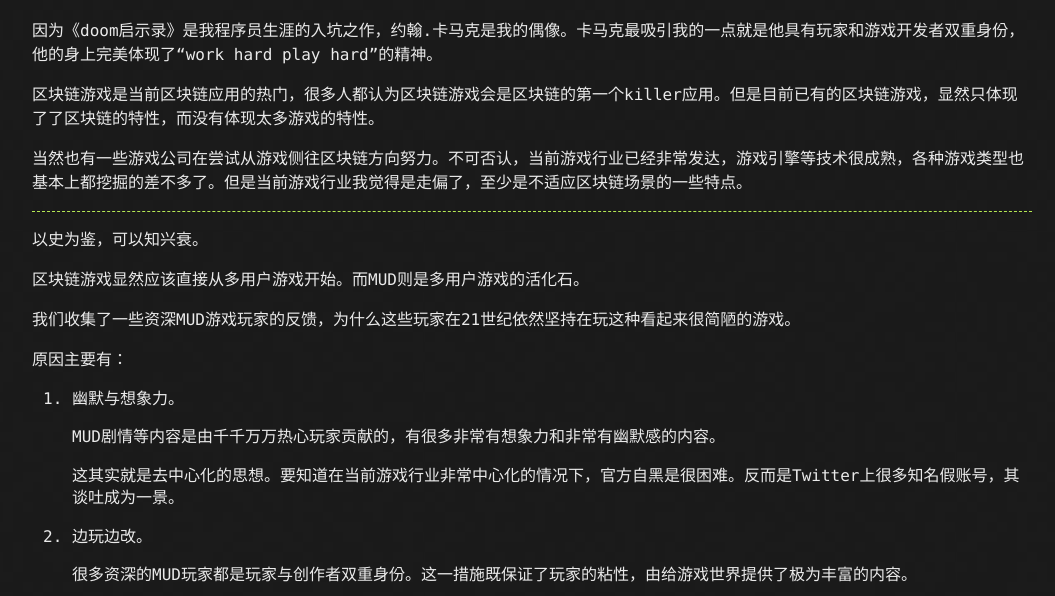
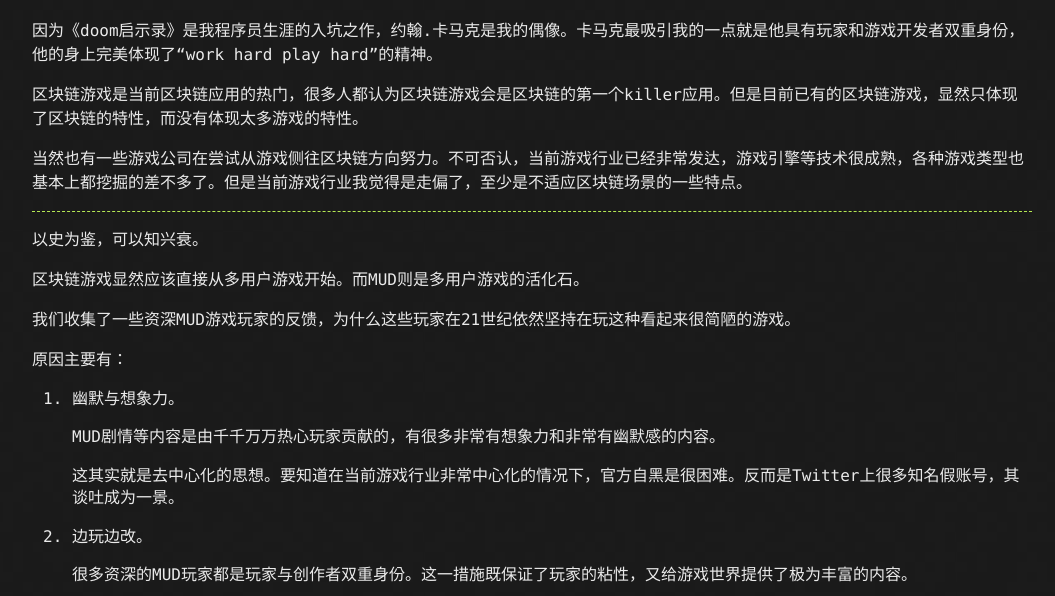
Before and after one commit to QingYanL/rink1969.github.io, a Jekyll site: the page built from _posts/2018-11-06-Thinking-About-Blockchain-Game.md, in a window 1280 px wide and 900 px high. Shown: the part 301-897 px from the top of the window, without its empty margins (108-1163 px from the left). Built offline with Jekyll 4.4.1, drawn with Linux system fonts in a browser that asks for light colours; some of the changed text lies outside the part shown.

Commit message:
fix typo

```diff
--- a/_posts/2018-11-06-Thinking-About-Blockchain-Game.md
+++ b/_posts/2018-11-06-Thinking-About-Blockchain-Game.md
@@ -9,7 +9,7 @@ published: true
 
 因为《doom启示录》是我程序员生涯的入坑之作，约翰.卡马克是我的偶像。卡马克最吸引我的一点就是他具有玩家和游戏开发者双重身份，他的身上完美体现了“work hard play hard”的精神。
 
-区块链游戏是当前区块链应用的热门，很多人都认为区块链游戏会是区块链的第一个killer应用。但是目前已有的区块链游戏，显然只体现了了区块链的特性，而没有体现太多游戏的特性。
+区块链游戏是当前区块链应用的热门，很多人都认为区块链游戏会是区块链的第一个killer应用。但是目前已有的区块链游戏，显然只体现了区块链的特性，而没有体现太多游戏的特性。
 
 当然也有一些游戏公司在尝试从游戏侧往区块链方向努力。不可否认，当前游戏行业已经非常发达，游戏引擎等技术很成熟，各种游戏类型也基本上都挖掘的差不多了。但是当前游戏行业我觉得是走偏了，至少是不适应区块链场景的一些特点。
 
@@ -33,7 +33,7 @@ published: true
 
 2. 边玩边改。
 
-   很多资深的MUD玩家都是玩家与创作者双重身份。这一措施既保证了玩家的粘性，由给游戏世界提供了极为丰富的内容。
+   很多资深的MUD玩家都是玩家与创作者双重身份。这一措施既保证了玩家的粘性，又给游戏世界提供了极为丰富的内容。
 
    很多历史悠久的MUD可以说玩几十年都不带重样的，游戏形式也多种多样，可以只是交朋友聊天，也可以玩剧情，当然也可以PK。跟目前主流游戏的单一价值观形成鲜明对比。
 
```
Also changed, not shown: other parts of _posts/2018-11-06-Thinking-About-Blockchain-Game.md (+1 -1 lines), _posts/2018-09-04-compatibility-and-fork.md (+1 -1 lines), _posts/2019-08-08-Account-Model-VS-UTXO-Model-1.md (+1 -1 lines), _posts/2019-09-02-Linear-Logic-FRP.md (+1 -1 lines).
